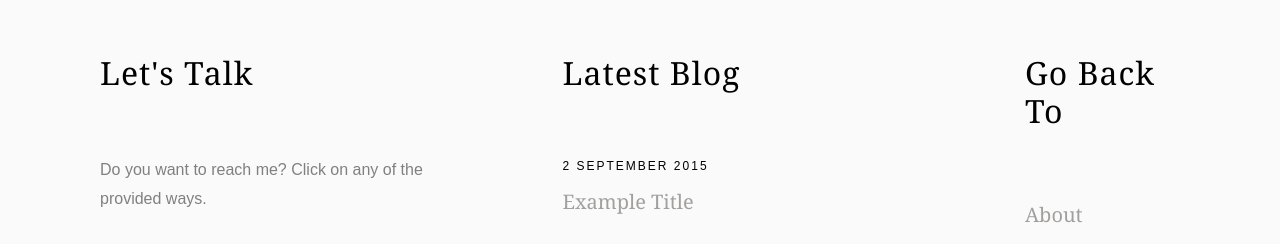
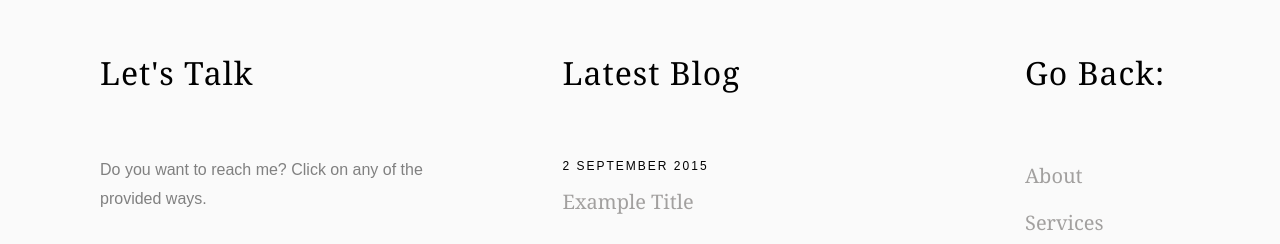
Before and after one commit to armando-andre/gatsby-personal-portfolio, a Gatsby site: page /blog in a window 1280 px wide. Shown: the part 3120-3364 px from the top of the page. Built offline with nearby package versions, Linux system fonts and the light colour scheme; Gatsby itself is replaced by a stand-in of ours.

Commit message:
footer title changed

```diff
--- a/src/components/footer.js
+++ b/src/components/footer.js
@@ -12,10 +12,6 @@ const activeStyle = {
 
 const imageWidth = {
   width: '180px'
-}
-
-const subTitle = {
-  maxWidth: '175px'
 }
 
 const margin = {
@@ -82,7 +78,7 @@ const Footer = () => {
                 </div>
               </div>
               <div className="col-md-2">
-                <h2 style={subTitle}>Go Back To</h2>
+                <h2>Go Back:</h2>
                 <div className="f-entry-refactored">
                   <div className="desc">
                     <h3 style={margin}><AniLink paintDrip hex="#000000" activeStyle={activeStyle} className="footer-font-increaser" to="/about">About</AniLink></h3>
```
